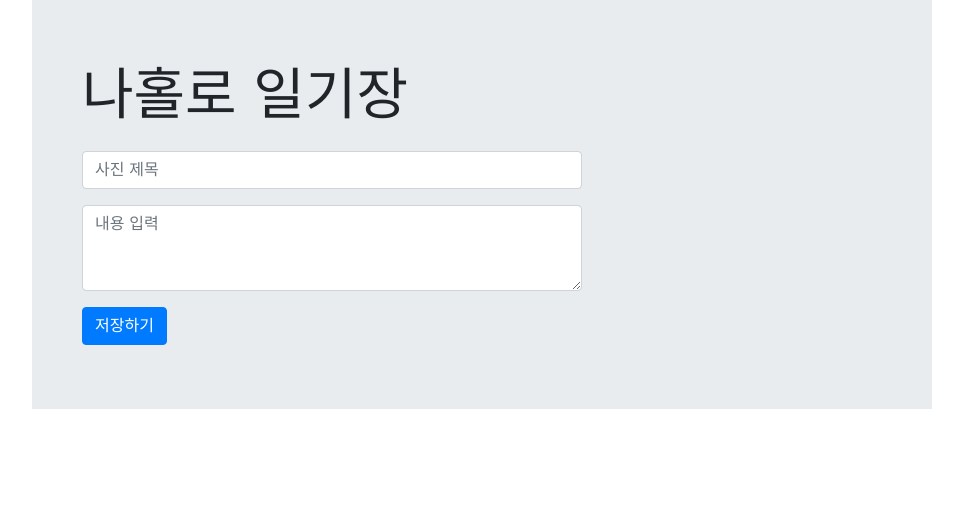
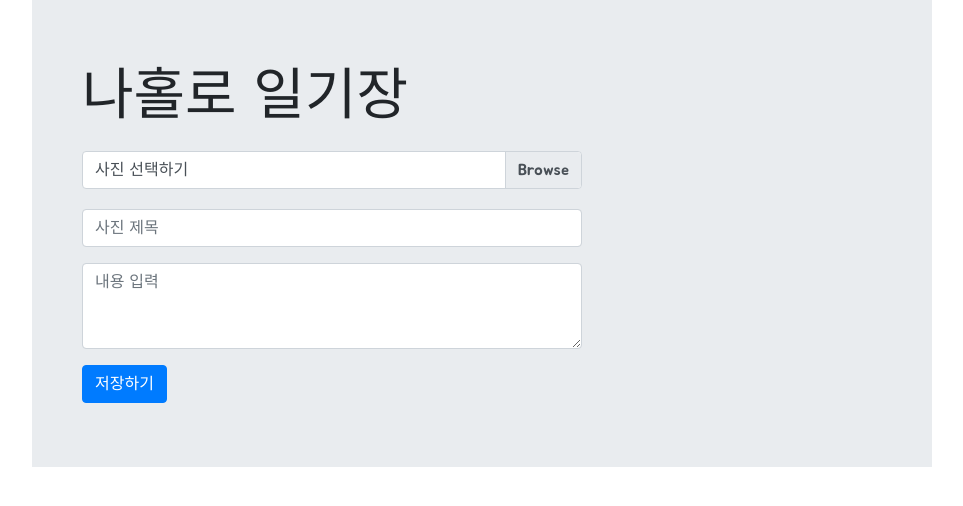
Before and after one commit to younhoso/sparta, a Flask app: page / in a window 1280 px wide. Shown: the top 506 px of the page, without its empty margins (158-1121 px from the left). Run offline with Flask 2, Linux system fonts and the light colour scheme; data that the repository does not hold is empty; some libraries are stand-ins or nearby versions.

Commit message:
나홀로일기장 Lv.2 만들기(생김새)

```diff
--- a/hanghae99/sparta_plus/project01/templates/index.html
+++ b/hanghae99/sparta_plus/project01/templates/index.html
@@ -21,6 +21,7 @@
         crossorigin="anonymous"></script>
 
     <title>스파르타코딩클럽 | 부트스트랩 연습하기</title>
+    <script src="https://cdn.jsdelivr.net/npm/bs-custom-file-input/dist/bs-custom-file-input.js"></script>
     <link href="https://fonts.googleapis.com/css2?family=Jua&display=swap" rel="stylesheet">
     <style>
         *{font-family: 'Jua', sans-serif;}
@@ -35,9 +36,13 @@
         .container {
             padding-left: 50px;
         }
+        .posting-box > .custom-file {
+            margin-bottom: 20px;
+        }
     </style>
     <script>
         $(document).ready(function () {
+            bsCustomFileInput.init()
             listing()
         })
         function listing(){
@@ -52,6 +57,7 @@
                         const content = el['content']
                         const temp_html = `
                         <div class="card">
+                            <img src="../static/monet.jpg" class="card-img-top"/>
                             <div class="card-body">
                                 <h5 class="card-title">${title}</h5>
                                 <p class="card-text">${content}</p>
@@ -89,6 +95,10 @@
 		<div class="container">
 			<h1 class="display-4">나홀로 일기장</h1>
             <div class="posting-box">
+                <div class="custom-file">
+                    <input type="file" class="custom-file-input" id="customFile">
+                    <label class="custom-file-label" for="customFile">사진 선택하기</label>
+                  </div>
                 <div class="form-group">
                     <input type="email" class="form-control" id="title" placeholder="사진 제목">
                 </div>
```
Also changed, not shown: hanghae99/sparta_plus/project01/static/monet.jpg (added).
